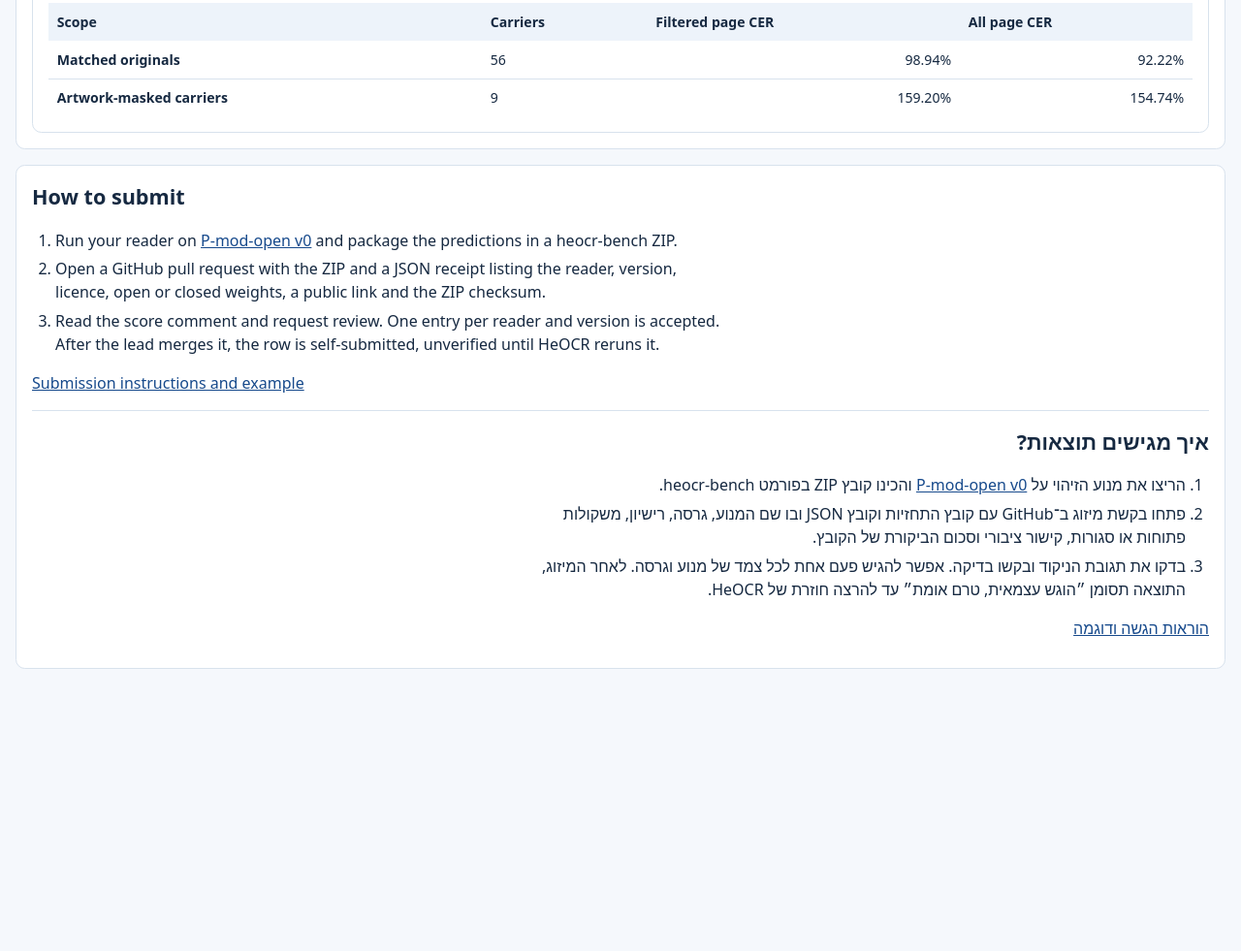
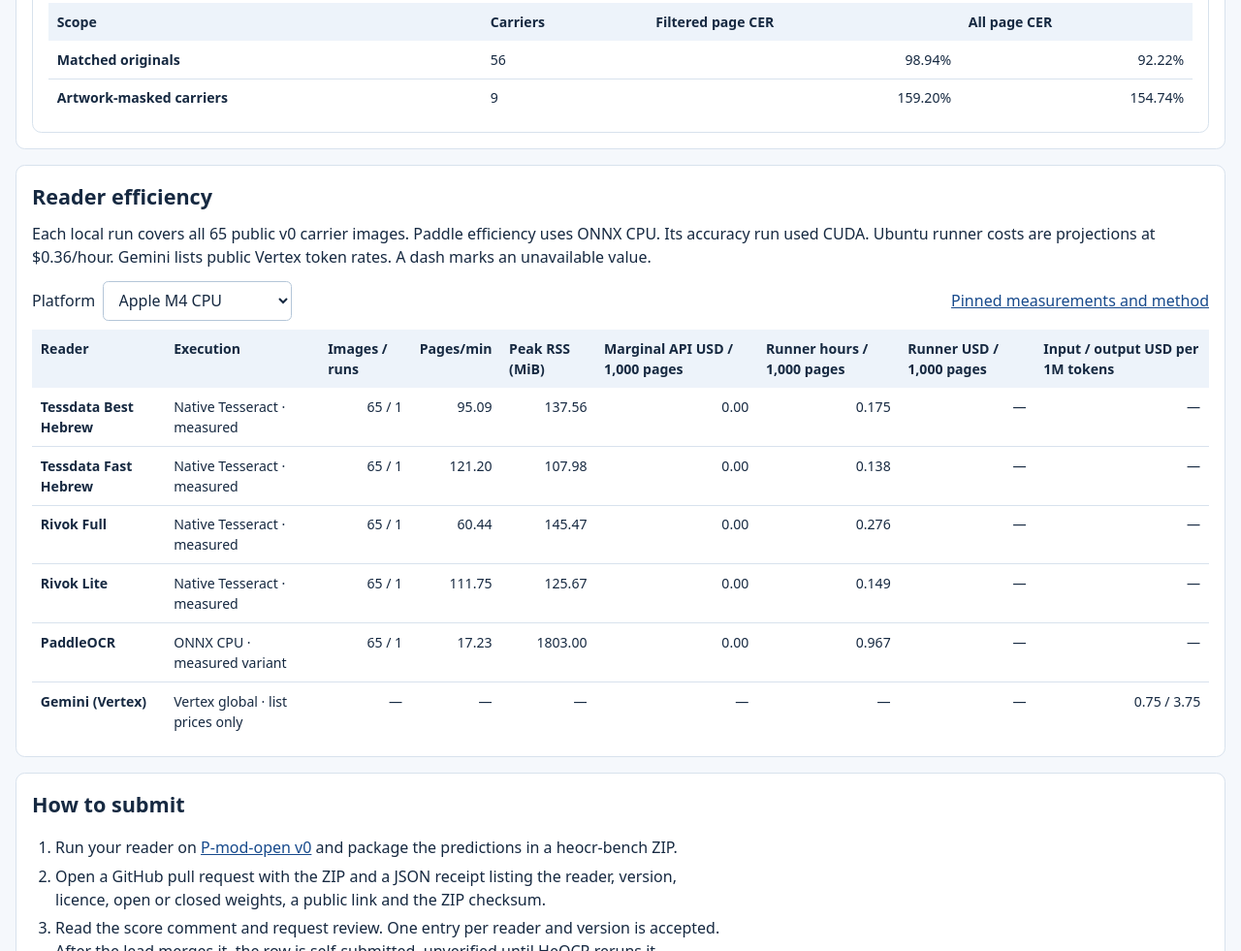
Before and after one commit to HeOCR/hebrew-ocr-leaderboard, a plain HTML site: page space/index.html in a window 1280 px wide. Shown: the part 2429-3410 px from the top of the page at 97% size. Before the commit the page ends 3167 px from the top, so only its background shows below. Drawn offline with Linux system fonts and the light colour scheme; files whose address does not match are found by name.

Commit message:
feat(leaderboard): show external v0 reader efficiency (#7)

```diff
--- a/results.json
+++ b/results.json
@@ -4,6 +4,192 @@
     "dataset": "HeOCR/p-mod-open-v0",
     "manifest_sha256": "f173417a49f960f8bdd2bf9950a9e676d2070aeb6d6a6a3b0066887af6a11190",
     "pages": 31
+  },
+  "efficiency": {
+    "rows": [
+      {
+        "api_input_usd_per_million": null,
+        "api_output_usd_per_million": null,
+        "execution": "native-tesseract",
+        "marginal_usd_per_1000": 0.0,
+        "pages": 65,
+        "pages_per_minute": 95.0878,
+        "peak_rss_mib": 137.56,
+        "platform": "m4-cpu",
+        "reader_id": "tessdata-best",
+        "repetitions": 1,
+        "runner_hours_per_1000": 0.175277,
+        "runner_usd_per_1000": null,
+        "status": "measured"
+      },
+      {
+        "api_input_usd_per_million": null,
+        "api_output_usd_per_million": null,
+        "execution": "native-tesseract",
+        "marginal_usd_per_1000": 0.0,
+        "pages": 65,
+        "pages_per_minute": 76.4138,
+        "peak_rss_mib": 109.45,
+        "platform": "github-ubuntu-cpu",
+        "reader_id": "tessdata-best",
+        "repetitions": 3,
+        "runner_hours_per_1000": 0.218111,
+        "runner_usd_per_1000": 0.07852,
+        "status": "measured"
+      },
+      {
+        "api_input_usd_per_million": null,
+        "api_output_usd_per_million": null,
+        "execution": "native-tesseract",
+        "marginal_usd_per_1000": 0.0,
+        "pages": 65,
+        "pages_per_minute": 121.2024,
+        "peak_rss_mib": 107.98,
+        "platform": "m4-cpu",
+        "reader_id": "tessdata-fast",
+        "repetitions": 1,
+        "runner_hours_per_1000": 0.137511,
+        "runner_usd_per_1000": null,
+        "status": "measured"
+      },
+      {
+        "api_input_usd_per_million": null,
+        "api_output_usd_per_million": null,
+        "execution": "native-tesseract",
+        "marginal_usd_per_1000": 0.0,
+        "pages": 65,
+        "pages_per_minute": 100.5861,
+        "peak_rss_mib": 101.64,
+        "platform": "github-ubuntu-cpu",
+        "reader_id": "tessdata-fast",
+        "repetitions": 3,
+        "runner_hours_per_1000": 0.165695,
+        "runner_usd_per_1000": 0.05965,
+        "status": "measured"
+      },
+      {
+        "api_input_usd_per_million": null,
+        "api_output_usd_per_million": null,
+        "execution": "native-tesseract",
+        "marginal_usd_per_1000": 0.0,
+        "pages": 65,
+        "pages_per_minute": 60.4413,
+        "peak_rss_mib": 145.47,
+        "platform": "m4-cpu",
+        "reader_id": "rivok-full",
+        "repetitions": 1,
+        "runner_hours_per_1000": 0.27575,
+        "runner_usd_per_1000": null,
+        "status": "measured"
+      },
+      {
+        "api_input_usd_per_million": null,
+        "api_output_usd_per_million": null,
+        "execution": "native-tesseract",
+        "marginal_usd_per_1000": 0.0,
+        "pages": 65,
+        "pages_per_minute": 57.8193,
+        "peak_rss_mib": 118.74,
+        "platform": "github-ubuntu-cpu",
+        "reader_id": "rivok-full",
+        "repetitions": 3,
+        "runner_hours_per_1000": 0.288255,
+        "runner_usd_per_1000": 0.103772,
+        "status": "measured"
+      },
+      {
+        "api_input_usd_per_million": null,
+        "api_output_usd_per_million": null,
+        "execution": "native-tesseract",
+        "marginal_usd_per_1000": 0.0,
+        "pages": 65,
+        "pages_per_minute": 111.7535,
+        "peak_rss_mib": 125.67,
+        "platform": "m4-cpu",
+        "reader_id": "rivok-lite",
+        "repetitions": 1,
+        "runner_hours_per_1000": 0.149138,
+        "runner_usd_per_1000": null,
+        "status": "measured"
+      },
+      {
+        "api_input_usd_per_million": null,
+        "api_output_usd_per_million": null,
+        "execution": "native-tesseract",
+        "marginal_usd_per_1000": 0.0,
+        "pages": 65,
+        "pages_per_minute": 96.402,
+        "peak_rss_mib": 104.51,
+        "platform": "github-ubuntu-cpu",
+        "reader_id": "rivok-lite",
+        "repetitions": 3,
+        "runner_hours_per_1000": 0.172887,
+        "runner_usd_per_1000": 0.062239,
+        "status": "measured"
+      },
+      {
+        "api_input_usd_per_million": null,
+        "api_output_usd_per_million": null,
+        "execution": "onnx-cpu",
+        "marginal_usd_per_1000": 0.0,
+        "pages": 65,
+        "pages_per_minute": 17.2301,
+        "peak_rss_mib": 1803.0,
+        "platform": "m4-cpu",
+        "reader_id": "paddle",
+        "repetitions": 1,
+        "runner_hours_per_1000": 0.967299,
+        "runner_usd_per_1000": null,
+        "status": "measured-cpu-variant"
+      },
+      {
+        "api_input_usd_per_million": null,
+        "api_output_usd_per_million": null,
+        "execution": "onnx-cpu",
+        "marginal_usd_per_1000": 0.0,
+        "pages": 65,
+        "pages_per_minute": 10.466,
+        "peak_rss_mib": 1338.53,
+        "platform": "github-ubuntu-cpu",
+        "reader_id": "paddle",
+        "repetitions": 3,
+        "runner_hours_per_1000": 1.592454,
+        "runner_usd_per_1000": 0.573283,
+        "status": "measured-cpu-variant"
+      },
+      {
+        "api_input_usd_per_million": 0.75,
+        "api_output_usd_per_million": 3.75,
+        "execution": "vertex-global-https",
+        "marginal_usd_per_1000": null,
+        "pages": null,
+        "pages_per_minute": null,
+        "peak_rss_mib": null,
+        "platform": "m4-cpu",
+        "reader_id": "gemini-vertex-v0",
+        "repetitions": null,
+        "runner_hours_per_1000": null,
+        "runner_usd_per_1000": null,
+        "status": "list-price-only"
+      },
+      {
+        "api_input_usd_per_million": 0.75,
+        "api_output_usd_per_million": 3.75,
+        "execution": "vertex-global-https",
+        "marginal_usd_per_1000": null,
+        "pages": null,
+        "pages_per_minute": null,
+        "peak_rss_mib": null,
+        "platform": "github-ubuntu-cpu",
+        "reader_id": "gemini-vertex-v0",
+        "repetitions": null,
+        "runner_hours_per_1000": null,
+        "runner_usd_per_1000": null,
+        "status": "list-price-only"
+      }
+    ],
+    "source_commit": "0af533151eef7dc917228f36208cc5170efe6fb2",
+    "source_sha256": "714d5fe44f9dcba41b2fbeadb96978d8138a2cdd41fe49666107551e4dc22f55"
   },
   "rows": [
     {
--- a/space/index.html
+++ b/space/index.html
@@ -33,6 +33,30 @@
         <div id="diagnostics"></div>
       </div>
     </section>
+    <section id="efficiency" aria-labelledby="efficiency-title" hidden>
+      <h2 id="efficiency-title">Reader efficiency</h2>
+      <p>Each local run covers all 65 public v0 carrier images. Paddle efficiency uses ONNX CPU. Its accuracy run used CUDA. Ubuntu runner costs are projections at $0.36/hour. Gemini lists public Vertex token rates. A dash marks an unavailable value.</p>
+      <div class="toolbar">
+        <label for="efficiency-platform">Platform
+          <select id="efficiency-platform">
+            <option value="m4-cpu">Apple M4 CPU</option>
+            <option value="github-ubuntu-cpu">GitHub Ubuntu CPU</option>
+          </select>
+        </label>
+        <a id="efficiency-source">Pinned measurements and method</a>
+      </div>
+      <div class="table-wrap" tabindex="0" role="region" aria-label="Reader efficiency by platform">
+        <table>
+          <thead><tr>
+            <th scope="col">Reader</th><th scope="col">Execution</th><th scope="col">Images / runs</th>
+            <th scope="col">Pages/min</th><th scope="col">Peak RSS (MiB)</th>
+            <th scope="col">Marginal API USD / 1,000 pages</th><th scope="col">Runner hours / 1,000 pages</th>
+            <th scope="col">Runner USD / 1,000 pages</th><th scope="col">Input / output USD per 1M tokens</th>
+          </tr></thead>
+          <tbody id="efficiency-rows"></tbody>
+        </table>
+      </div>
+    </section>
     <section class="submit" aria-labelledby="submit-title">
       <h2 id="submit-title">How to submit</h2>
       <ol>
--- a/space/leaderboard.js
+++ b/space/leaderboard.js
@@ -99,6 +99,51 @@ function renderDiagnostics() {
   }
 }
 
+const efficiencyPlatform = document.querySelector("#efficiency-platform");
+const executionLabels = {
+  "native-tesseract": { measured: "Native Tesseract · measured" },
+  "onnx-cpu": { "measured-cpu-variant": "ONNX CPU · measured variant" },
+  "vertex-global-https": { "list-price-only": "Vertex global · list prices only" },
+};
+
+function renderEfficiency() {
+  const panel = data?.efficiency;
+  if (!panel?.rows.length) return;
+  const readers = new Map(data.rows.map(row => [row.id, row.reader]));
+  const rows = document.createDocumentFragment();
+  const measure = (value, decimals) => value == null ? "—" : value.toFixed(decimals);
+
+  for (const entry of panel.rows.filter(row => row.platform === efficiencyPlatform.value)) {
+    const reader = readers.get(entry.reader_id);
+    const execution = executionLabels[entry.execution]?.[entry.status];
+    if (!reader || !execution) continue;
+    const tr = document.createElement("tr");
+    const readerLabel = entry.execution === "onnx-cpu" ? reader.replace(/ \(CUDA\)$/, "") : reader;
+    const heading = cell("th", readerLabel);
+    heading.scope = "row";
+    const counts = entry.pages === null ? "—" : `${entry.pages} / ${entry.repetitions}`;
+    const rates = entry.api_input_usd_per_million === null ? "—"
+      : `${measure(entry.api_input_usd_per_million, 2)} / ${measure(entry.api_output_usd_per_million, 2)}`;
+    tr.append(heading, cell("td", execution), cell("td", counts, "metric"));
+    for (const value of [
+      measure(entry.pages_per_minute, 2), measure(entry.peak_rss_mib, 2),
+      measure(entry.marginal_usd_per_1000, 2), measure(entry.runner_hours_per_1000, 3),
+      measure(entry.runner_usd_per_1000, 5), rates,
+    ]) {
+      tr.append(cell("td", value, "metric"));
+    }
+    rows.append(tr);
+  }
+  document.querySelector("#efficiency-rows").replaceChildren(rows);
+  if (/^[a-f0-9]{40}$/.test(panel.source_commit)) {
+    document.querySelector("#efficiency-source").href =
+      `https://github.com/HeOCR/heocr-bench/tree/${panel.source_commit}/efficiency`;
+  }
+  document.querySelector("#efficiency").hidden = false;
+}
+
+efficiencyPlatform.addEventListener("change", renderEfficiency);
+
 for (const [id, title] of Object.entries(categories)) {
   const button = cell("button", title);
   button.type = "button";
@@ -125,6 +170,7 @@ async function load() {
     data = await response.json();
     if (data.schema !== "heocr.leaderboard.results.v1") throw new Error("Unsupported results");
     render();
+    renderEfficiency();
     scope.textContent = `${data.benchmark.pages} pages · ${data.benchmark.carriers} carriers · ${data.rows.filter(row => !row.diagnostic).length} ranked readers`;
     view.disabled = false;
   } catch {
--- a/space/style.css
+++ b/space/style.css
@@ -41,7 +41,7 @@ thead { background: #edf3fa; }
 td.metric { text-align: end; font-variant-numeric: tabular-nums; white-space: nowrap; }
 td.scorer { min-width: 11rem; overflow-wrap: anywhere; }
 tr:last-child td, tr:last-child th { border-bottom: none; }
-.submit { margin-top: 1rem; }
+.submit, #efficiency { margin-top: 1rem; }
 .submit ol { max-width: 78ch; padding-inline-start: 1.5rem; }
 .submit li + li { margin-top: .35rem; }
 .submit-he { border-top: 1px solid var(--line); margin-top: 1rem; padding-top: 1rem; }
```
Also changed, not shown: 2 other files.
